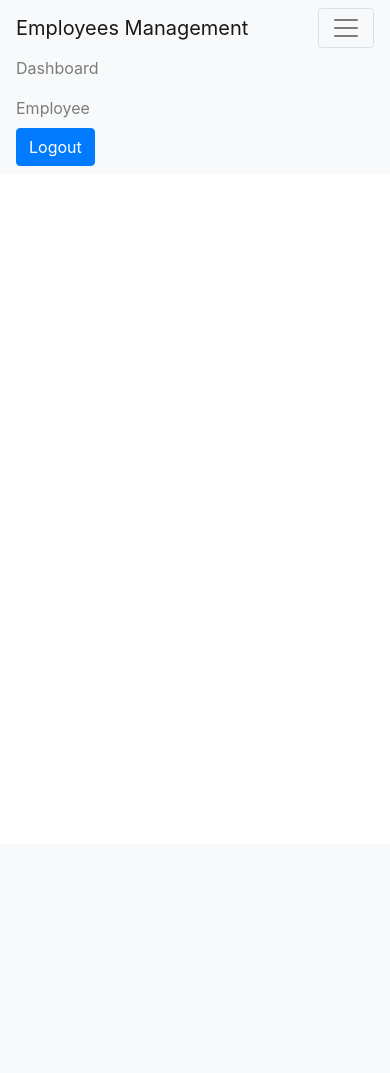
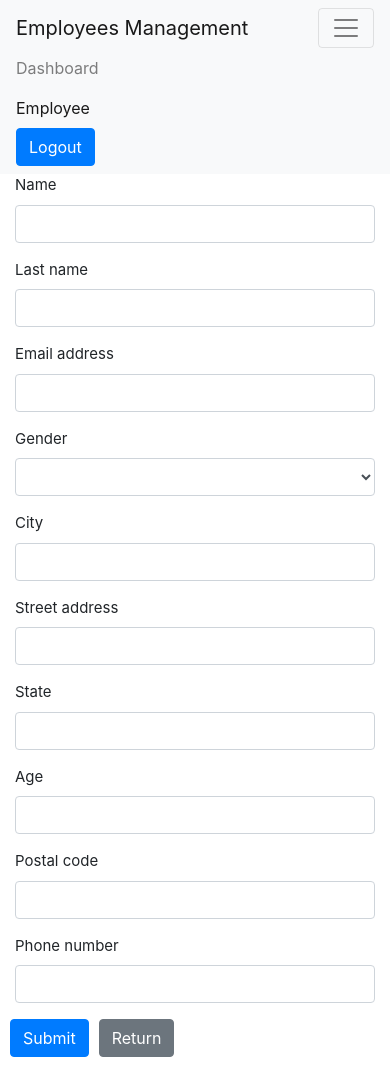
Before and after one commit to berni23/employee-management-with-php, a PHP site: page /src/employee.php in a window 390 px wide, after a click that opens the changed part. Before the commit the page ends 166 px from the top, so only its background shows below. Run offline with PHP 8.4, Linux system fonts and the light colour scheme; the visitor is signed in with stand-in values (Sample User, id 1); some libraries are stand-ins or nearby versions.

Commit message:
can update employees

```diff
--- a/assets/css/main.css
+++ b/assets/css/main.css
@@ -23,3 +23,11 @@ body {
         position: static;
     }
 }
+
+.container {
+    font-size: 15px;
+}
+
+#submitEmployee {
+    margin-right: 10px;
+}
--- /dev/null
+++ b/assets/js/employeeController.js
@@ -0,0 +1,68 @@
+$(function() {
+    var id;
+
+    function getEmployee() {
+        var url_string = window.location.href; //window.location.href
+        var url = new URL(url_string);
+        var c = url.searchParams.get("id");
+        console.log(c);
+        $.ajax({
+            type: "GET",
+            url: "library/employeeController.php?id=" + c,
+            data: "body",
+            processData: false,
+            contentType: false
+        }).then((data) => {
+            data = JSON.parse(data)
+            console.log(data)
+            var inputName = $("#inputName")
+            var inputLName = $("#inputLName")
+            var inputEmail = $("#inputEmail")
+            var inputGender = $("#inputGender")
+            var inputCity = $("#inputCity")
+            var inputAddress = $("#inputAddress")
+            var inputState = $("#inputState")
+            var inputAge = $("#inputAge")
+            var inputPC = $("#inputPC")
+            var inputPhone = $("#inputPhone")
+            id = data["id"];
+            inputName.val(data["name"]);
+            inputLName.val(data["lastName"]);
+            inputEmail.val(data["email"]);
+            inputGender.val(data["gender"]);
+            inputCity.val(data["city"]);
+            inputAddress.val(data["streetAddress"]);
+            inputState.val(data["state"]);
+            inputAge.val(data["age"]);
+            inputPC.val(data["postalCode"]);
+            inputPhone.val(data["phoneNumber"]);
+
+
+        });
+    }
+    getEmployee();
+    $("#updateEmployeeForm").on("submit", (e) => {
+        e.preventDefault()
+        console.log("banana")
+
+        var body = new FormData(e.currentTarget);
+        body.append("id", id);
+        body.append("method", "updateEmployee")
+        $.ajax({
+            type: "POST",
+            url: "library/employeeController.php",
+            data: body,
+            processData: false,
+            contentType: false
+        }).then((data) => {
+            console.log(data)
+            window.open("dashboard.php", "_self");
+        });
+    })
+    document.getElementById("return").addEventListener("click", (e) => {
+        console.log("something")
+        e.preventDefault();
+        e.stopPropagation();
+        window.open("dashboard.php", "_self");
+    })
+})
--- a/src/dashboard.php
+++ b/src/dashboard.php
@@ -19,7 +19,7 @@ if (!isset($_SESSION["userName"]) && !isset($_SESSION["uid"]) && !isset($_SESSIO
     <link type="text/css" rel="stylesheet" href="../node_modules/jsgrid/dist/jsgrid.min.css" />
     <link type="text/css" rel="stylesheet" href="../node_modules/jsgrid/dist/jsgrid-theme.min.css" />
     <script type="text/javascript" src="../node_modules/jsgrid/dist/jsgrid.min.js"></script>
-    <script src="../assets/js/mainController.js?v=<?php echo time(); ?>"></script>
+    <script src="../assets/js/dashboardController.js?v=<?php echo time(); ?>"></script>
     <title>Dashboard</title>
 </head>
 
@@ -31,11 +31,11 @@ if (!isset($_SESSION["userName"]) && !isset($_SESSION["uid"]) && !isset($_SESSIO
         </button>
         <div class="collapse navbar-collapse" id="navbarNav">
             <ul class="navbar-nav">
-                <li class="nav-item">
+                <li class="nav-item active">
                     <a class="nav-link" href="">Dashboard <span class="sr-only">(current)</span></a>
                 </li>
                 <li class="nav-item">
-                    <a class="nav-link" href="employee.php">Employee</a>
+                    <a class="nav-link" href="">Employee</a>
                 </li>
             </ul>
             <form method="post" action="library/loginController.php">
--- a/src/employee.php
+++ b/src/employee.php
@@ -17,7 +17,7 @@ if (!isset($_SESSION["userName"]) && !isset($_SESSION["uid"]) && !isset($_SESSIO
     <link rel="stylesheet" href="../assets/css/main.css?v=<?php echo time(); ?>">
     <script src="../node_modules/jquery/dist/jquery.min.js"></script>
     <script src="../node_modules/bootstrap/dist/js/bootstrap.min.js"></script>
-    <!--    <script src="../assets/js/loginController.js"></script> -->
+    <script src="../assets/js/employeeController.js"></script>
     <title>Employee</title>
 </head>
 
@@ -32,7 +32,7 @@ if (!isset($_SESSION["userName"]) && !isset($_SESSION["uid"]) && !isset($_SESSIO
                 <li class="nav-item">
                     <a class="nav-link" href="dashboard.php">Dashboard <span class="sr-only">(current)</span></a>
                 </li>
-                <li class="nav-item">
+                <li class="nav-item active">
                     <a class="nav-link" href="">Employee</a>
                 </li>
             </ul>
@@ -42,6 +42,74 @@ if (!isset($_SESSION["userName"]) && !isset($_SESSION["uid"]) && !isset($_SESSIO
             </form>
         </div>
     </nav>
+    <div class="container">
+        <form id="updateEmployeeForm">
+            <div class="form-row">
+                <div class="form-group col-md-6">
+                    <label for="inputName">Name</label>
+                    <input type="text" name="name" class="form-control" id="inputName">
+                </div>
+                <div class="form-group col-md-6">
+                    <label for="inputLName">Last name</label>
+                    <input type="text" name="lname" class="form-control" id="inputLName">
+                </div>
+            </div>
+            <div class="form-row">
+                <div class="form-group col-md-6">
+                    <label for="inputEmail">Email address</label>
+                    <input type="email" name="email" class="form-control" id="inputEmail">
+                </div>
+                <div class="form-group col-md-6">
+                    <label for="inputGender">Gender</label>
+                    <select name="gender" id="inputGender" class="form-control">
+                        <option selected>Choose...</option>
+                        <option value="man">Man</option>
+                        <option value="woman">Woman</option>
+                    </select>
+
+                </div>
+            </div>
+            <div class="form-row">
+                <div class="form-group col-md-6">
+                    <label for="inputCity">City</label>
+                    <input type="text" name="city" class="form-control" id="inputCity">
+                </div>
+                <div class="form-group col-md-6">
+                    <label for="inputAddress">Street address</label>
+                    <input type="text" name="address" class="form-control" id="inputAddress">
+                </div>
+            </div>
+            <div class="form-row">
+                <div class="form-group col-md-6">
+                    <label for="inputState">State</label>
+                    <input type="text" name="state" class="form-control" id="inputState">
+                </div>
+                <div class="form-group col-md-6">
+                    <label for="inputAge">Age</label>
+                    <input type="number" name="age" class="form-control" id="inputAge">
+                </div>
+            </div>
+            <div class="form-row">
+                <div class="form-group col-md-6">
+                    <label for="inputPC">Postal code</label>
+                    <input type="number" name="pc" class="form-control" id="inputPC">
+                </div>
+                <div class="form-group col-md-6">
+                    <label for="inputPhone">Phone number</label>
+                    <input type="number" name="phone" class="form-control" id="inputPhone">
+                </div>
+            </div>
+            <div class="form-row">
+                <div class="form-group">
+                    <button type="submit" class="btn btn-primary" id="submitEmployee">Submit</button>
+                </div>
+                <div class="form-group">
+                    <button class="btn btn-secondary" id="return">Return</button>
+                </div>
+            </div>
+
+        </form>
+    </div>
 </body>
 
 </html>
--- a/src/library/employeeController.php
+++ b/src/library/employeeController.php
@@ -9,11 +9,21 @@ $request = explode("/", substr(@$_SERVER['PATH_INFO'], 1));
 
 switch ($method) {
     case 'PUT':
-
+        parse_str(file_get_contents('php://input'), $_PUT);
+        print_r(json_encode($_PUT));
+        // print_r($data);
         break;
     case 'POST':
+        if (isset($_POST["method"])) {
+            if ($_POST["method"] == "updateEmployee") {
+                //print_r($_POST);
+               updateEmployee($_POST);
+                die();
+            }
+        }
+        addEmployee(($_POST));
         //print_r($_POST);
-        addEmployee(($_POST));
+
         break;
     case 'GET':
         //print_r($_GET);
--- a/src/library/employeeManager.php
+++ b/src/library/employeeManager.php
@@ -39,8 +39,8 @@ function deleteEmployee(string $id)
 
     $return = false;
 
-    foreach($employees as $i => $employee) {
-        if($employee["id"] == $id) {
+    foreach ($employees as $i => $employee) {
+        if ($employee["id"] == $id) {
             array_splice($employees, $i, 1);
             $return = $employees;
         }
@@ -54,6 +54,49 @@ function deleteEmployee(string $id)
 function updateEmployee(array $updateEmployee)
 {
     // TODO implement it
+    $employee = getEmployee($updateEmployee["id"]);
+    $newEmployee = $employee;
+    $keys = array_keys($updateEmployee);
+    for ($i = 0; $i < count($keys); $i++) {
+        if ($keys[$i] == "name") {
+            $newEmployee["name"] = $updateEmployee[$keys[$i]];
+        }
+        if ($keys[$i] == "lname") {
+            $newEmployee["lastName"] = $updateEmployee[$keys[$i]];
+        }
+        if ($keys[$i] == "email") {
+            $newEmployee["email"] = $updateEmployee[$keys[$i]];
+        }
+        if ($keys[$i] == "address") {
+            $newEmployee["streetAddress"] = $updateEmployee[$keys[$i]];
+        }
+        if ($keys[$i] == "state") {
+            $newEmployee["state"] = $updateEmployee[$keys[$i]];
+        }
+        if ($keys[$i] == "age") {
+            $newEmployee["age"] = $updateEmployee[$keys[$i]];
+        }
+        if ($keys[$i] == "pc") {
+            $newEmployee["postalCode"] = $updateEmployee[$keys[$i]];
+        }
+        if ($keys[$i] == "phone") {
+            $newEmployee["phoneNumber"] = $updateEmployee[$keys[$i]];
+        }
+        if ($keys[$i] == "gender") {
+            $newEmployee["gender"] = $updateEmployee[$keys[$i]];
+        }
+        if ($keys[$i] == "city") {
+            $newEmployee["city"] = $updateEmployee[$keys[$i]];
+        }
+    }
+    $string = file_get_contents("../../resources/employees.json");
+    $employees = json_decode($string, true);
+    //$employee = json_decode($employee, true);
+    // $result = array_diff($employees, $employee);
+    $i = array_search($employee, $employees);
+    $employees[$i] = $newEmployee;
+    file_put_contents("../../resources/employees.json", json_encode($employees));
+    return $newEmployee;
 }
 
 
@@ -66,8 +109,8 @@ function getEmployee(string $id)
 
     $return = false;
 
-    foreach($employees as $i => $employee) {
-        if($employee["id"] == $id) {
+    foreach ($employees as $i => $employee) {
+        if ($employee["id"] == $id) {
             $return = $employee;
         }
     }
```
Also changed, not shown: assets/js/dashboardController.js (renamed from assets/js/mainController.js, +11 -8 lines), resources/employees.json (+1 -106 lines).
